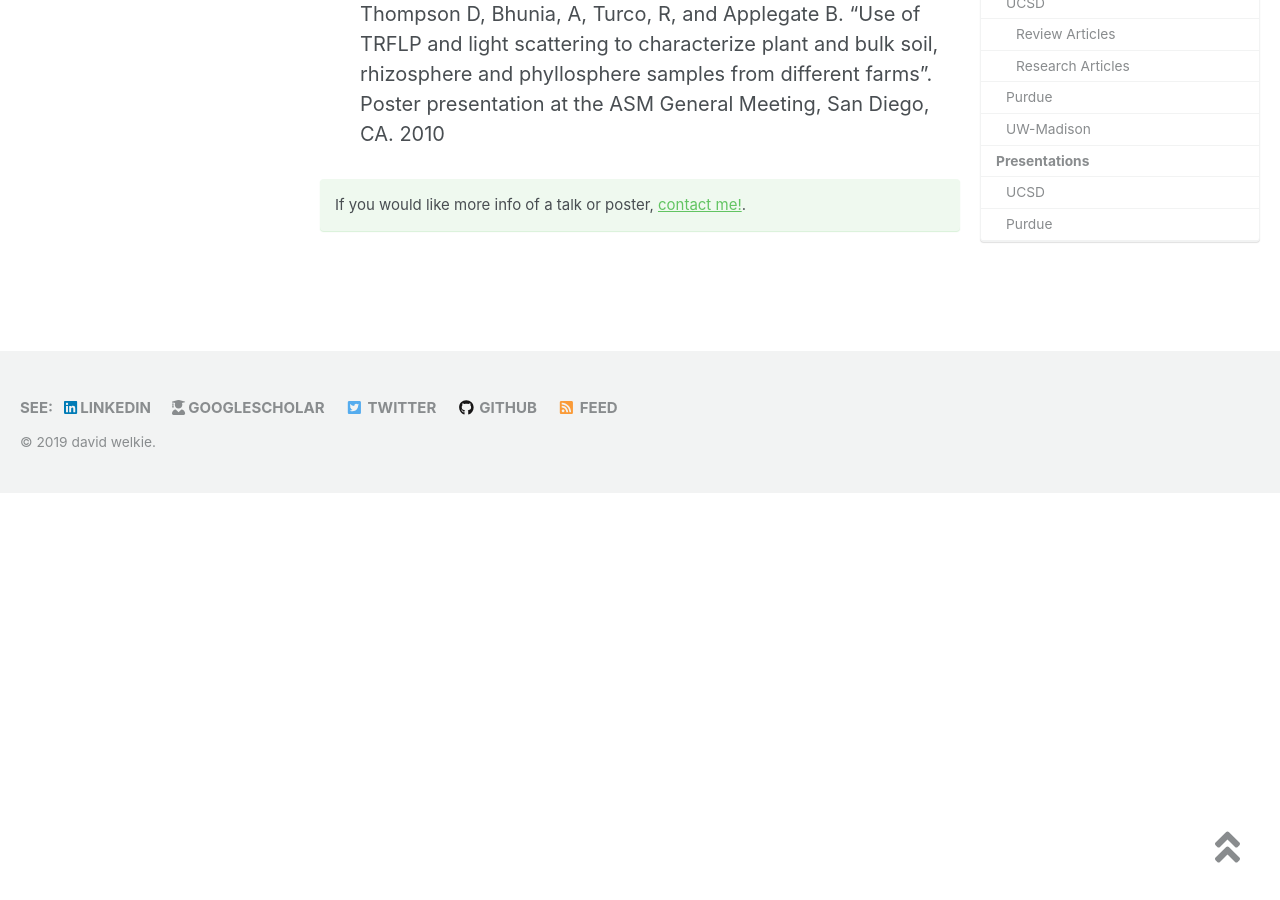
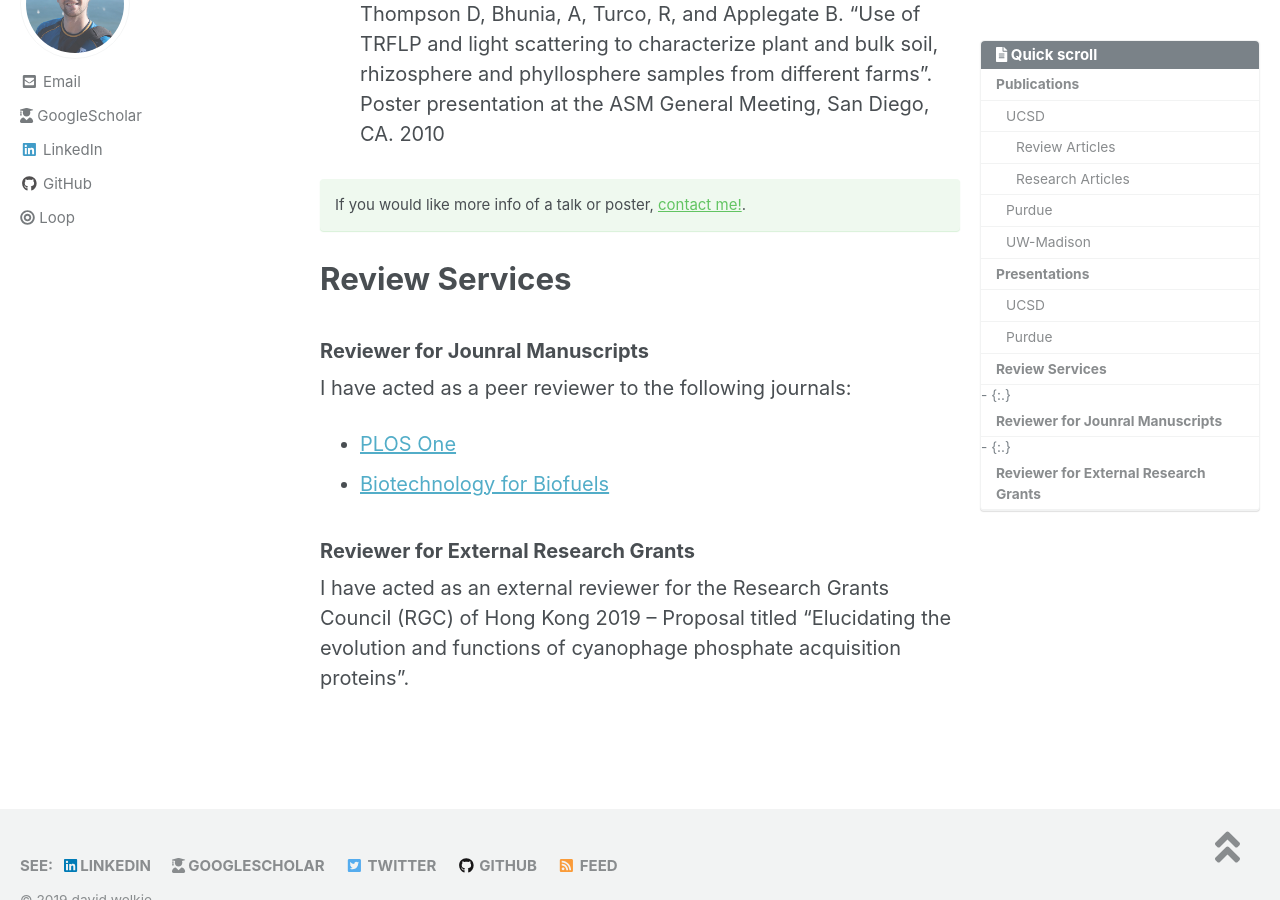
Before and after one commit to dwelkie/dwelkie.github.io, a Jekyll site: the page built from _pages/CV.md, in a window 1280 px wide and 900 px high, scrolled down 5045 px. Built offline with Jekyll 4.4.1, drawn with Linux system fonts in a browser that asks for light colours; nearby versions of some CDN libraries; before the commit the page ends 5538 px from its top, so only the background shows below that.

Commit message:
Update CV.md

```diff
--- a/_pages/CV.md
+++ b/_pages/CV.md
@@ -80,3 +80,12 @@ If you have trouble accessing nay of the above linked files, [contact me](/Conta
 
 If you would like more info of a talk or poster, [contact me!](/Contact).
 {: .notice--success}
+
+# Review Services
+### Reviewer for Jounral Manuscripts
+I have acted as a peer reviewer to the following journals:
+* [PLOS One](https://journals.plos.org/plosone/)
+* [Biotechnology for Biofuels](https://biotechnologyforbiofuels.biomedcentral.com/)
+
+### Reviewer for External Research Grants
+I have acted as an external reviewer for the Research Grants Council (RGC) of Hong Kong 2019 – Proposal titled “Elucidating the evolution and functions of cyanophage phosphate acquisition proteins”.
```
